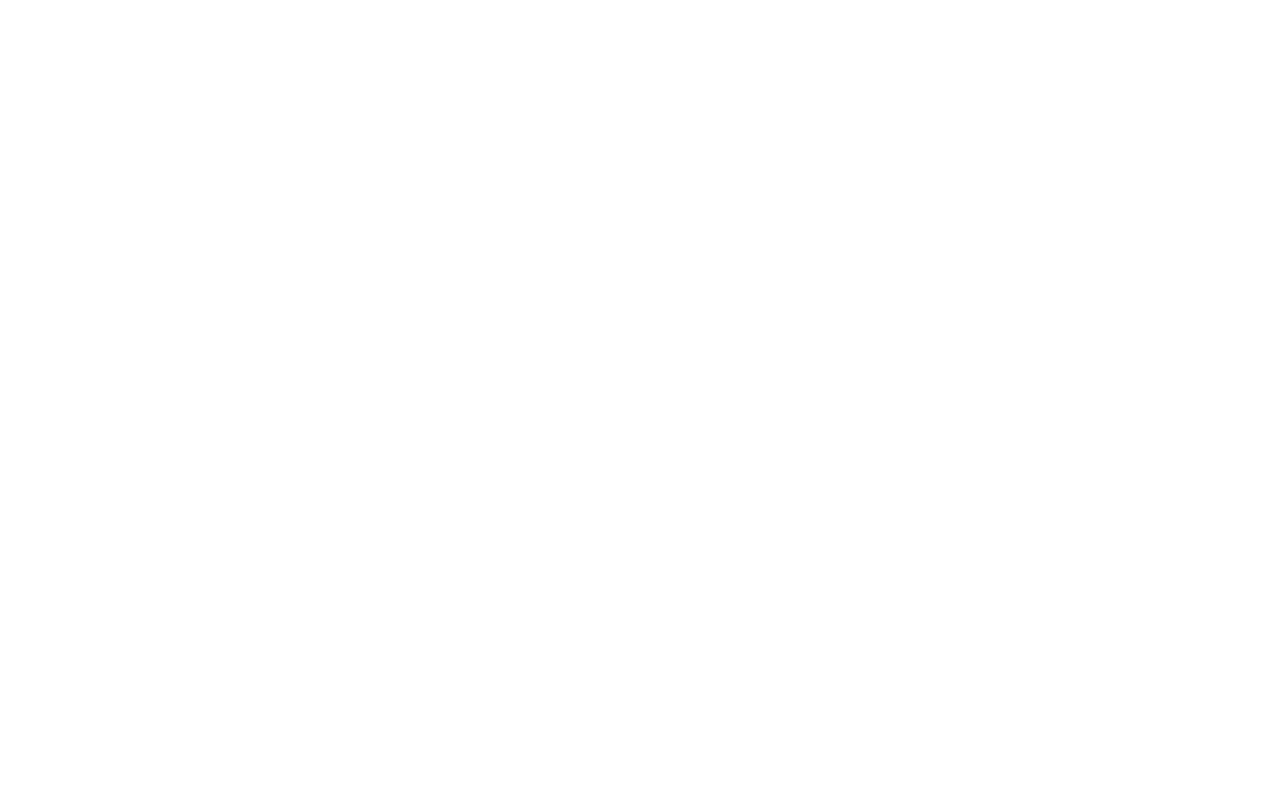
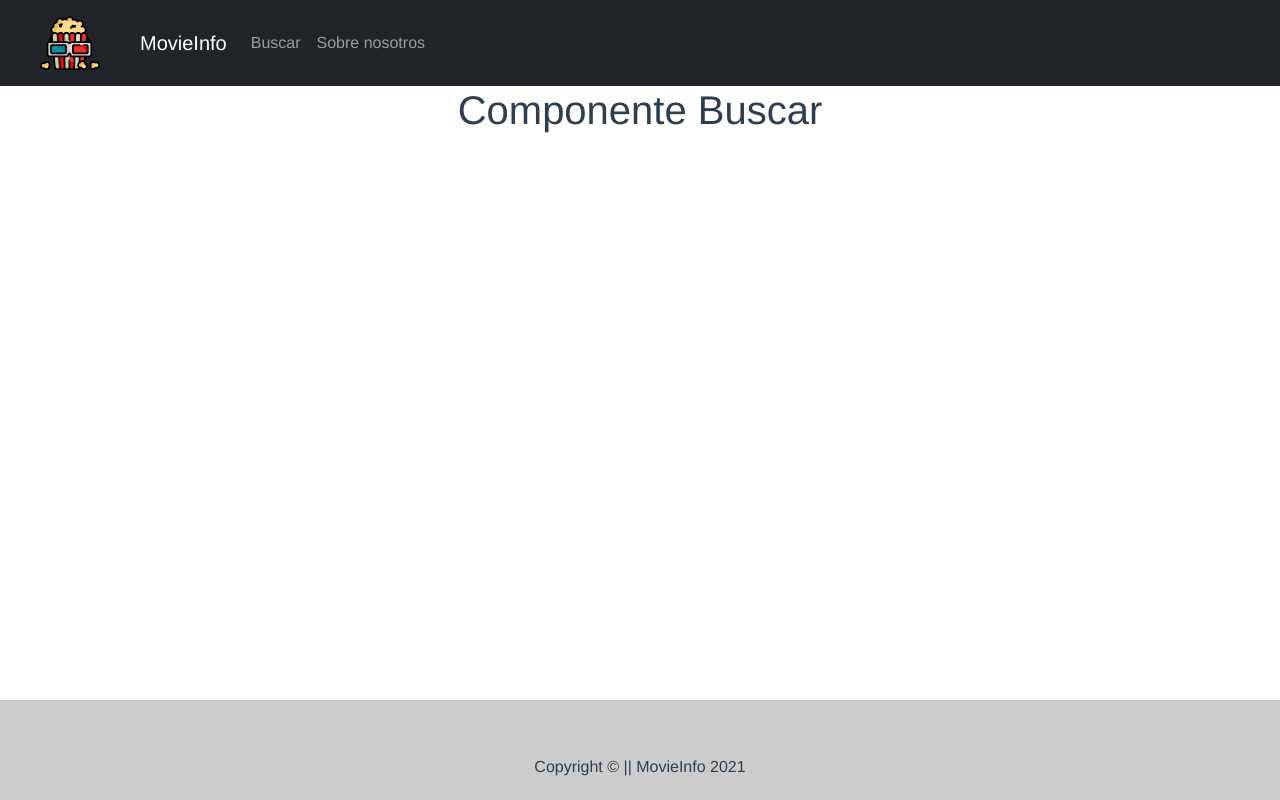
Before and after one commit to movieinfo/movieinfodotcom, a Vue app: page /buscar in a window 1280 px wide. Built offline with nearby package versions, Linux system fonts and the light colour scheme.

Commit message:
Version 21.09.23

```diff
--- a/public/index.html
+++ b/public/index.html
@@ -4,14 +4,13 @@
     <meta charset="utf-8">
     <meta http-equiv="X-UA-Compatible" content="IE=edge">
     <meta name="viewport" content="width=device-width,initial-scale=1.0">
-    <link rel="icon" href="<%= BASE_URL %>favicon.ico">
-    <title><%= htmlWebpackPlugin.options.title %></title>
+    <link rel="icon" href="../src/assets/logo.svg"/>
+    <title>MovieInfo</title>
   </head>
   <body>
-    <noscript>
-      <strong>We're sorry but <%= htmlWebpackPlugin.options.title %> doesn't work properly without JavaScript enabled. Please enable it to continue.</strong>
-    </noscript>
+
+
     <div id="app"></div>
-    <!-- built files will be auto injected -->
+
   </body>
 </html>
--- a/src/router/index.js
+++ b/src/router/index.js
@@ -13,11 +13,14 @@ const routes = [
   {
     path: '/about',
     name: 'About',
-    // route level code-splitting
-    // this generates a separate chunk (about.[hash].js) for this route
-    // which is lazy-loaded when the route is visited.
-    component: () => import(/* webpackChunkName: "about" */ '../views/About.vue')
+    component: () => import('../views/About.vue')
+  },
+  {
+    path: '/buscar',
+    name: 'Buscar',
+    component: () => import('../views/Buscar.vue')
   }
+
 ]
 
 const router = new VueRouter({
--- /dev/null
+++ b/src/views/Buscar.vue
@@ -0,0 +1,19 @@
+<template>
+  <div>
+    <Header></Header>
+    <h1>Componente Buscar</h1>
+
+    <Footer></Footer>
+  </div>
+</template>
+
+<script>
+import Header from "@/components/Header.vue";
+import Footer from "@/components/Footer.vue";
+export default {
+  components: {
+    Header,
+    Footer
+  },
+};
+</script>
```
Also changed, not shown: 1 other file (tests, documents, lock files or other folders).
